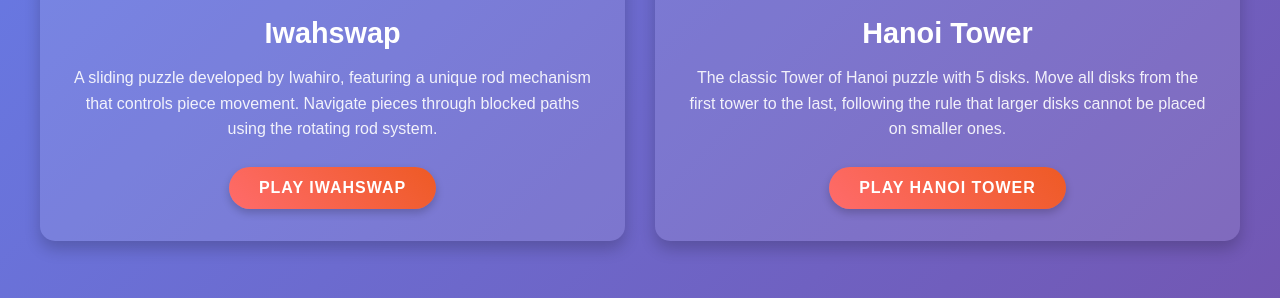
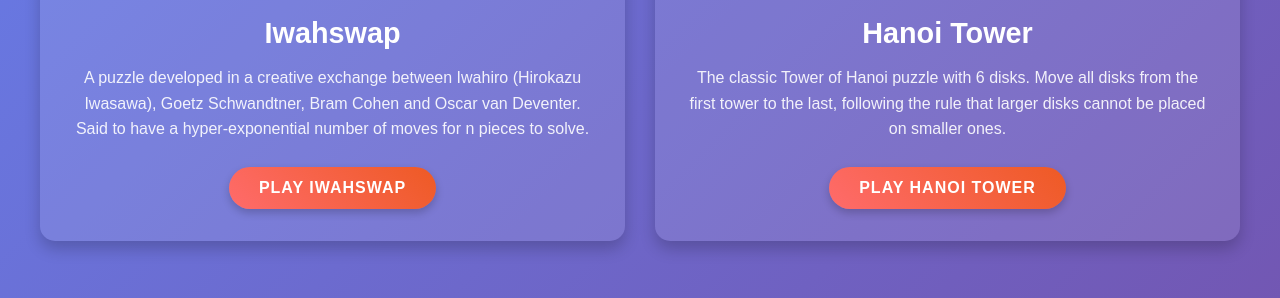
Before and after one commit to koteitan/puzzle-graph-viz, a plain HTML site: page index.html in a window 1280 px wide. Shown: the part 336-634 px from the top of the page. Drawn offline with Linux system fonts and the light colour scheme.

Commit message:
fix explanation of iwahswap

```diff
--- a/index.html
+++ b/index.html
@@ -191,8 +191,8 @@
                 <div class="puzzle-icon">🔄</div>
                 <div class="puzzle-title">Iwahswap</div>
                 <div class="puzzle-description">
-                    A sliding puzzle developed by Iwahiro, featuring a unique rod mechanism that controls piece movement.
-                    Navigate pieces through blocked paths using the rotating rod system.
+                    A puzzle developed in a creative exchange between Iwahiro (Hirokazu Iwasawa), Goetz Schwandtner, Bram Cohen and Oscar van Deventer.
+                    Said to have a hyper-exponential number of moves for n pieces to solve.
                 </div>
                 <a href="iwahswap/" class="puzzle-link">Play Iwahswap</a>
             </div>
@@ -201,7 +201,7 @@
                 <div class="puzzle-icon">🏗️</div>
                 <div class="puzzle-title">Hanoi Tower</div>
                 <div class="puzzle-description">
-                    The classic Tower of Hanoi puzzle with 5 disks. Move all disks from the first tower to the last,
+                    The classic Tower of Hanoi puzzle with 6 disks. Move all disks from the first tower to the last,
                     following the rule that larger disks cannot be placed on smaller ones.
                 </div>
                 <a href="hanoi/" class="puzzle-link">Play Hanoi Tower</a>
```
